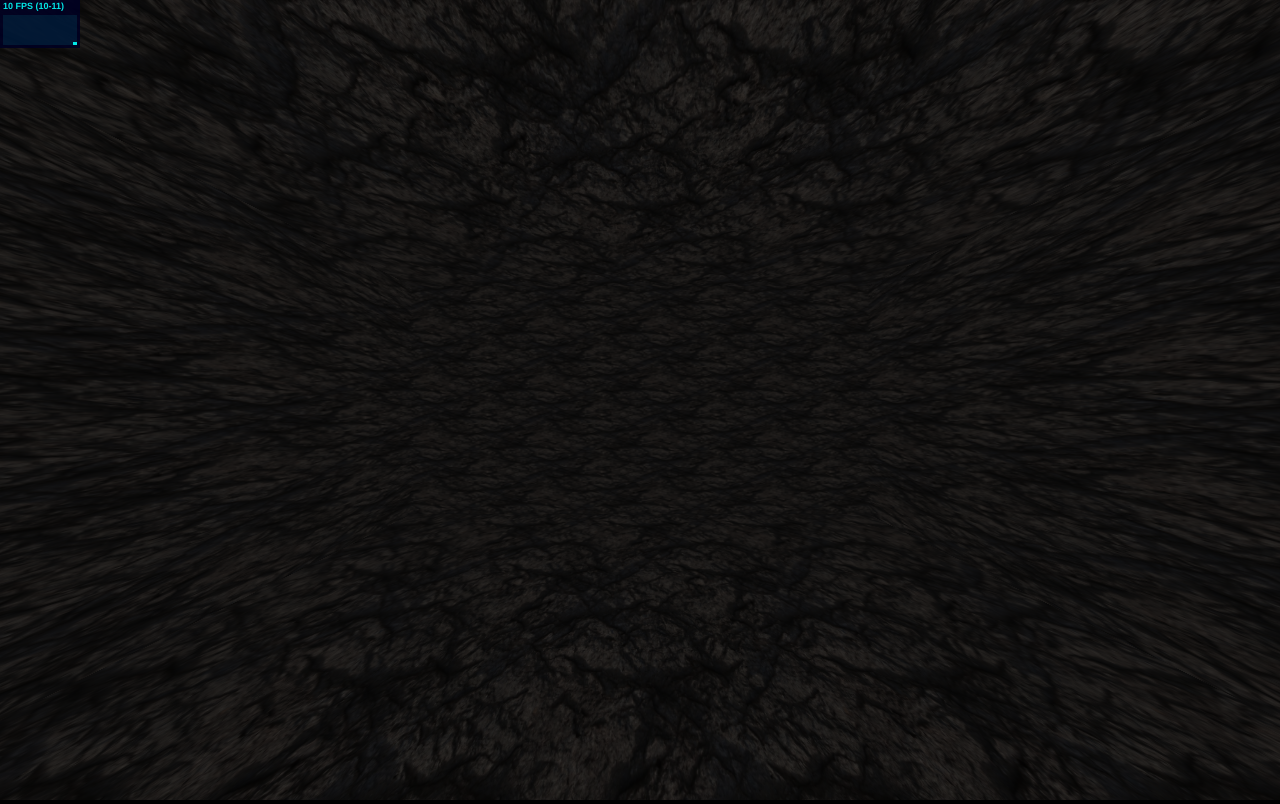
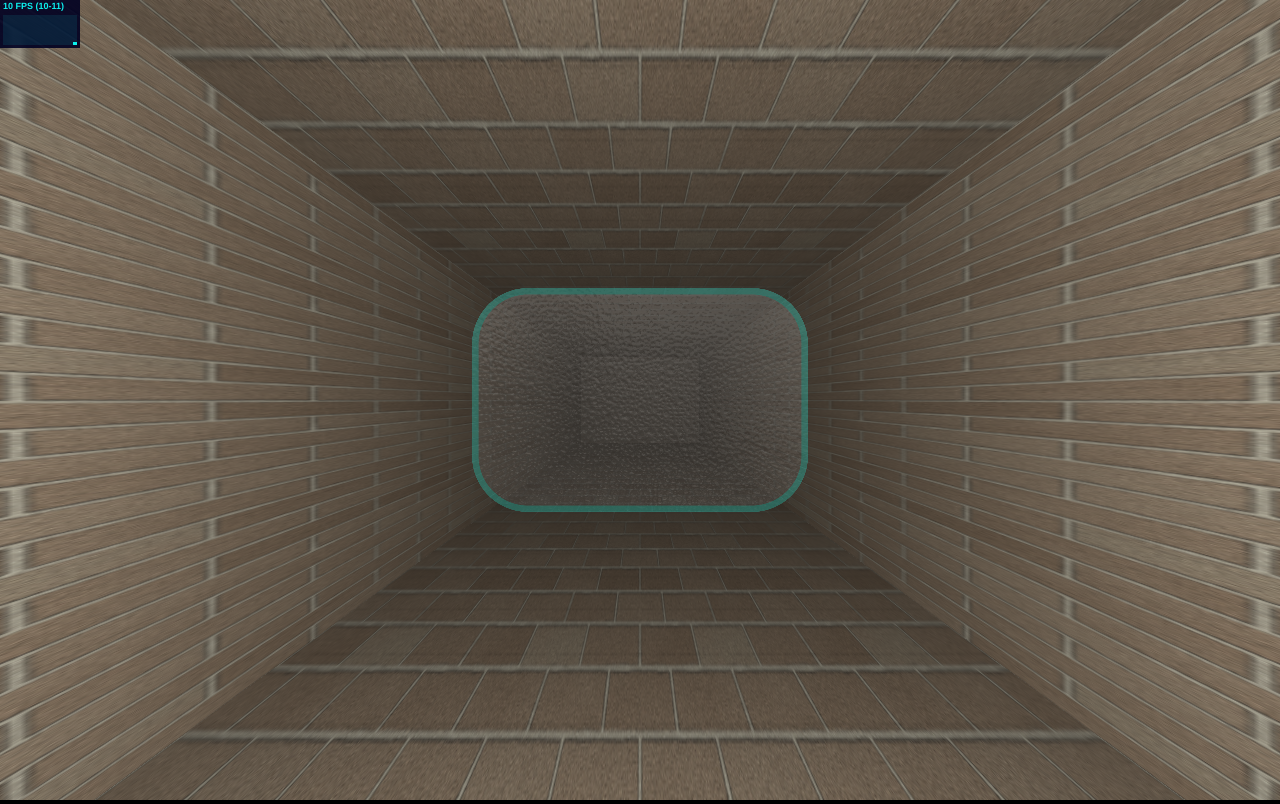
Before and after one commit to matti777/tunnelblast, a plain HTML site: page html/index.html in a window 1280 px wide. Drawn offline with Linux system fonts and the light colour scheme; animation ran at ten frames a second.

Commit message:
Added paddle movements

```diff
--- a/html/index.html
+++ b/html/index.html
@@ -15,70 +15,24 @@
 <script src="js/lib/Detector.js"></script>
 <script src="js/lib/Stats.js"></script>
 
+<script src="js/Main.js"></script>
 <script src="js/Environment.js"></script>
 <script src="js/Sounds.js"></script>
+<script src="js/Paddle.js"></script>
 
 <script>
-  if ( !Detector.webgl ) Detector.addGetWebGLMessage();
+  if (!Detector.webgl) {
+    Detector.addGetWebGLMessage();
+  }
 
+  // Add a statistics panel
   var stats = new Stats();
   stats.showPanel(0); // 0: fps, 1: ms, 2: mb, 3+: custom
   document.body.appendChild(stats.dom);
 
-  // Variables accessible from all the methods
-  var camera, scene, renderer;
+  // Run the app main method
+  APP.main();
 
-  // Init the scene + all needed instances
-  init();
-
-  // Start animating!
-  animate();
-
-  function init() {
-    scene = new THREE.Scene();
-
-    scene.add(new APP.Environment());
-
-    // Static lighting
-    var ambientLight = new THREE.AmbientLight(0x444444);
-    scene.add(ambientLight);
-
-    // Our camera
-    var aspect = window.innerWidth / window.innerHeight;
-    camera = new THREE.PerspectiveCamera(70, aspect, 1, 1000);
-    scene.add(camera);
-
-    // Finally, our renderer..
-    renderer = new THREE.WebGLRenderer();
-    renderer.setPixelRatio(window.devicePixelRatio);
-    renderer.setSize(window.innerWidth, window.innerHeight);
-    document.body.appendChild(renderer.domElement);
-
-    window.addEventListener('resize', onWindowResize, false);
-  }
-
-  function onWindowResize() {
-    camera.aspect = window.innerWidth / window.innerHeight;
-    camera.updateProjectionMatrix();
-
-    renderer.setSize(window.innerWidth, window.innerHeight);
-  }
-
-  function animate() {
-    // Request next frame to be drawn after this one completes
-    requestAnimationFrame(animate);
-
-//    mesh.rotation.x += 0.0006;
-//    mesh.rotation.y += 0.00085;
-
-    stats.begin();
-    render();
-    stats.end();
-  }
-
-  function render() {
-    renderer.render(scene, camera);
-  }
 </script>
 
 </body>
--- a/html/js/Environment.js
+++ b/html/js/Environment.js
@@ -2,14 +2,18 @@
 var APP = APP || {};
 
 APP.Environment = function() {
-  var geometry = new THREE.BoxGeometry(20, 10, 50);
-  var textureMap = new THREE.TextureLoader().load('textures/rock_wall.jpg');
+  this.Width = 3;
+  this.Height = 2.2;
+  this.Length = 15;
+
+  var geometry = new THREE.BoxGeometry(this.Width, this.Height, this.Length);
+  var textureMap = new THREE.TextureLoader().load('textures/tunnel_wall.jpg');
   textureMap.wrapS = THREE.RepeatWrapping;
   textureMap.wrapT = THREE.RepeatWrapping;
   textureMap.repeat.set(4, 4);
 
   var material = new THREE.MeshPhongMaterial({
-    color: 0xdddddd,
+    color: 0xDDDDDD,
     side: THREE.DoubleSide,
     specular: 0x222222,
     shininess: 35,
--- /dev/null
+++ b/html/js/Main.js
@@ -0,0 +1,158 @@
+// Define namespace
+var APP = APP || {};
+
+// Constants
+var PaddleDistance = 1.7; // From the camera
+
+// Variables accessible from all the methods
+var camera, scene, renderer, environment, myPaddle;
+
+// Paddle moving / raycasting
+var raycaster = new THREE.Raycaster();
+var mouse = new THREE.Vector2();
+var intersectPlane;
+var intersectPoint = new THREE.Vector3();
+var intersectOffset = new THREE.Vector3();
+var draggingPaddle = false;
+
+function init() {
+  scene = new THREE.Scene();
+
+  // Create the surrounding environment (tunnel)
+  environment = new APP.Environment();
+  scene.add(environment);
+
+  // Add a little bit of ambient lighting
+  var ambientLight = new THREE.AmbientLight(0x444444);
+  scene.add(ambientLight);
+
+  // Our camera; place at the back of the environment
+  var aspect = window.innerWidth / window.innerHeight;
+  camera = new THREE.PerspectiveCamera(70, aspect, 1, 1000);
+  var cameraZ = (environment.Length / 2) - 0.5;
+  camera.translateZ(cameraZ);
+  scene.add(camera);
+
+  // Add a point light to where our camera is
+  var pointLight = new THREE.PointLight(0xFFFFFF, 1, environment.Length);
+  camera.add(pointLight);
+
+  // Add my paddle and position it somewhat in front of the camera
+  myPaddle = new APP.Paddle();
+  myPaddle.translateZ(cameraZ - PaddleDistance);
+  scene.add(myPaddle);
+
+  // Finally, our renderer..
+  renderer = new THREE.WebGLRenderer();
+  renderer.setPixelRatio(window.devicePixelRatio);
+  renderer.setSize(window.innerWidth, window.innerHeight);
+  document.body.appendChild(renderer.domElement);
+
+  // Add event listeners
+  renderer.domElement.addEventListener('mousemove', onMouseMove, false);
+  renderer.domElement.addEventListener('mousedown', onMouseDown, false);
+  renderer.domElement.addEventListener('mouseup', onMouseUp, false);
+  window.addEventListener('resize', onWindowResize, false);
+}
+
+function onMouseMove(event) {
+  event.preventDefault();
+
+  if (draggingPaddle) {
+    // Transform touch point coordinates into normalized device coordinates [-1,1]
+    mouse.x = (event.clientX / window.innerWidth) * 2 - 1;
+    mouse.y = -(event.clientY / window.innerHeight) * 2 + 1;
+
+    raycaster.setFromCamera(mouse, camera);
+
+    if (raycaster.ray.intersectPlane(intersectPlane, intersectPoint)) {
+      myPaddle.position.copy(intersectPoint.sub(intersectOffset));
+    }
+
+    // Bound paddle movement by the walls
+    var pw2 = (myPaddle.Width / 2);
+    var ew2 = (environment.Width / 2);
+    var ph2 = (myPaddle.Height / 2);
+    var eh2 = (environment.Height / 2);
+
+    // Left wall
+    if ((myPaddle.position.x - pw2) < -ew2) {
+      myPaddle.position.x = -ew2 + pw2;
+    }
+
+    // Right wall
+    if ((myPaddle.position.x + pw2) > ew2) {
+      myPaddle.position.x = ew2 - pw2;
+    }
+
+    // Roof
+    if ((myPaddle.position.y + ph2) > eh2) {
+      myPaddle.position.y = eh2 - ph2;
+    }
+
+    // Floor
+    if ((myPaddle.position.y - ph2) < -eh2) {
+      myPaddle.position.y = -eh2 + ph2;
+    }
+  }
+}
+
+function onMouseDown(event) {
+  event.preventDefault();
+
+  // Transform touch point coordinates into normalized device coordinates [-1,1]
+  mouse.x = (event.clientX / window.innerWidth) * 2 - 1;
+  mouse.y = -(event.clientY / window.innerHeight) * 2 + 1;
+
+  raycaster.setFromCamera(mouse, camera);
+
+  var intersects = raycaster.intersectObjects([myPaddle]);
+  if (intersects.length > 0) {
+    draggingPaddle = true;
+
+    // Create the intersection plane to match the paddle's plane
+    intersectPlane = new THREE.Plane(new THREE.Vector3(0, 0, 1),
+      -myPaddle.position.z);
+
+    // Calculate the offset (distance) from touch point (or, more accurately,
+    // the projected point on the 'screen' plane) to paddle origin
+    if (raycaster.ray.intersectPlane(intersectPlane, intersectPoint)) {
+      intersectOffset.copy(intersectPoint).sub(myPaddle.position);
+    }
+  }
+}
+
+function onMouseUp(event) {
+  draggingPaddle = false;
+}
+
+function onWindowResize() {
+  camera.aspect = window.innerWidth / window.innerHeight;
+  camera.updateProjectionMatrix();
+
+  renderer.setSize(window.innerWidth, window.innerHeight);
+}
+
+function animate() {
+  // Request next frame to be drawn after this one completes
+  requestAnimationFrame(animate);
+
+//    mesh.rotation.x += 0.0006;
+//    mesh.rotation.y += 0.00085;
+
+  stats.begin();
+  render();
+  stats.end();
+}
+
+function render() {
+  renderer.render(scene, camera);
+}
+
+APP.main = function() {
+  // Init the scene + all needed instances
+  init();
+
+  // Start animating!
+  animate();
+};
--- /dev/null
+++ b/html/js/Paddle.js
@@ -0,0 +1,23 @@
+// Define namespace
+var APP = APP || {};
+
+APP.Paddle = function() {
+  this.Width = 1;
+  this.Height = this.Width * (683/1024);
+
+  var geometry = new THREE.PlaneGeometry(this.Width, this.Height);
+  var textureMap = new THREE.TextureLoader().load('textures/paddle.png');
+  textureMap.minFilter = THREE.LinearFilter;
+
+  var material = new THREE.MeshBasicMaterial({
+    transparent: true,
+    opacity: 0.4,
+    side: THREE.DoubleSide,
+    map: textureMap,
+  });
+
+  THREE.Mesh.call(this, geometry, material);
+};
+
+APP.Paddle.prototype = Object.create(THREE.Mesh.prototype);
+APP.Paddle.constructor = APP.Paddle;
```
Also changed, not shown: html/textures/paddle.png (added), html/textures/rock_wall.jpg (deleted), html/textures/tunnel_wall.jpg (added), 1 other file.
